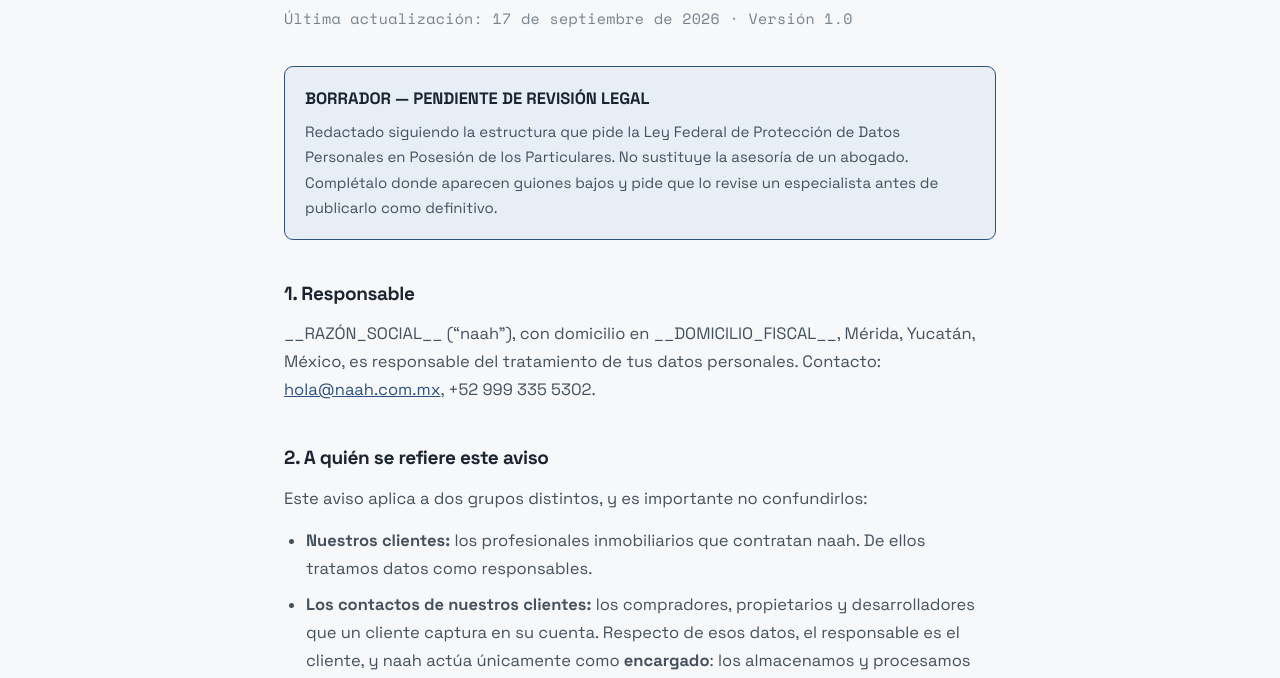
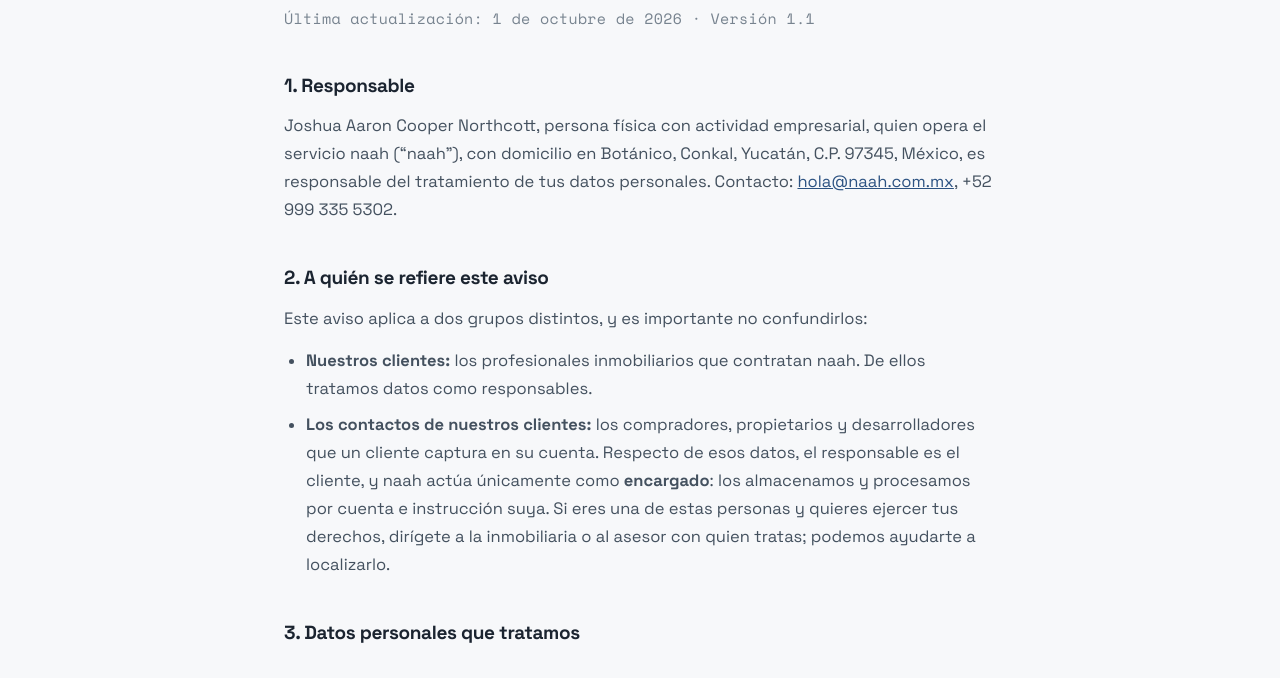
Before and after one commit to joshnorthcott/naah-site, a plain HTML site: page privacidad.html in a window 1280 px wide. Shown: the part 114-792 px from the top of the page. Drawn offline with nearby package versions, Linux system fonts and the light colour scheme.

Commit message:
terms and privacy updated

```diff
--- a/privacidad.html
+++ b/privacidad.html
@@ -24,15 +24,11 @@
 <main class="wrap">
 
   <h1>Aviso de privacidad integral</h1>
-  <p class="sub">Última actualización: 17 de septiembre de 2026 · Versión 1.0</p>
+  <p class="sub">Última actualización: 1 de octubre de 2026 · Versión 1.1</p>
 
-  <div class="notice">
-    <b>BORRADOR — PENDIENTE DE REVISIÓN LEGAL</b>
-    <p>Redactado siguiendo la estructura que pide la Ley Federal de Protección de Datos Personales en Posesión de los Particulares. No sustituye la asesoría de un abogado. Complétalo donde aparecen guiones bajos y pide que lo revise un especialista antes de publicarlo como definitivo.</p>
-  </div>
 
   <h2>1. Responsable</h2>
-  <p>__RAZÓN_SOCIAL__ (“naah”), con domicilio en __DOMICILIO_FISCAL__, Mérida, Yucatán, México, es responsable del tratamiento de tus datos personales. Contacto: <a href="mailto:hola@naah.com.mx">hola@naah.com.mx</a>, +52 999 335 5302.</p>
+  <p>Joshua Aaron Cooper Northcott, persona física con actividad empresarial, quien opera el servicio naah (“naah”), con domicilio en Botánico, Conkal, Yucatán, C.P. 97345, México, es responsable del tratamiento de tus datos personales. Contacto: <a href="mailto:hola@naah.com.mx">hola@naah.com.mx</a>, +52 999 335 5302.</p>
 
   <h2>2. A quién se refiere este aviso</h2>
   <p>Este aviso aplica a dos grupos distintos, y es importante no confundirlos:</p>
```
Also changed, not shown: terminos.html (+2 -6 lines).
